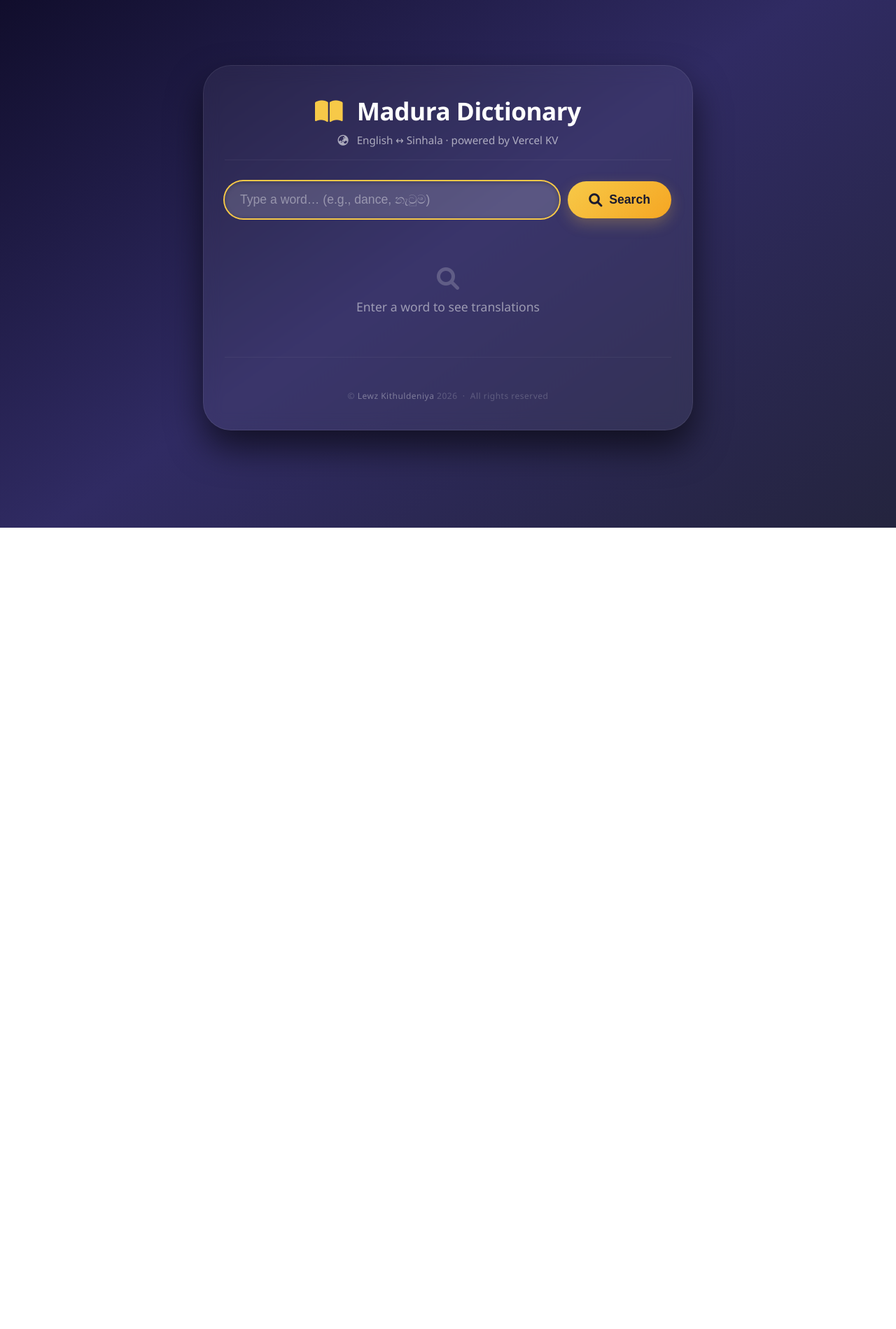
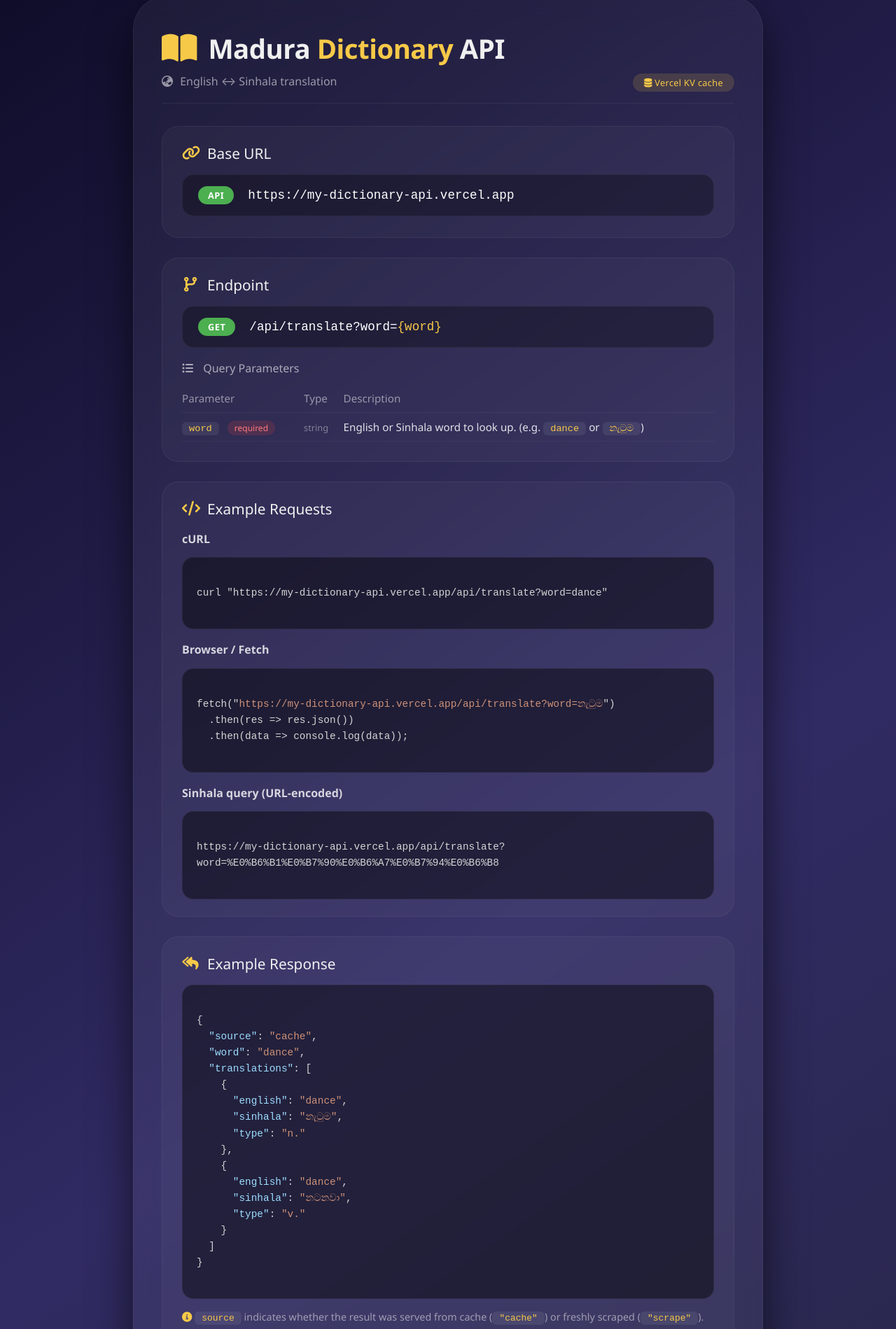
Before and after one commit to itzlewmitha/my-dictionary-api, a website: page index.html in a window 1280 px wide. Shown: the part 46-1945 px from the top of the page at 70% size. Before the commit the page ends 800 px from the top, so only its background shows below. Drawn offline with Linux system fonts and the light colour scheme.

Commit message:
Update index.html

```diff
--- a/index.html
+++ b/index.html
@@ -3,10 +3,11 @@
 <head>
   <meta charset="UTF-8" />
   <meta name="viewport" content="width=device-width, initial-scale=1.0" />
-  <title>Madura Dictionary API</title>
+  <title>Madura Dictionary API · Docs</title>
   <!-- Font Awesome for icons -->
   <link rel="stylesheet" href="https://cdnjs.cloudflare.com/ajax/libs/font-awesome/6.0.0-beta3/css/all.min.css" />
   <style>
+    /* ── Reset & base ── */
     * {
       margin: 0;
       padding: 0;
@@ -14,439 +15,416 @@
     }
 
     body {
-      font-family: 'Segoe UI', Tahoma, Geneva, Verdana, sans-serif;
+      font-family: 'Segoe UI', system-ui, -apple-system, sans-serif;
       background: linear-gradient(145deg, #0f0c29, #302b63, #24243e);
       min-height: 100vh;
+      padding: 40px 20px;
       display: flex;
       justify-content: center;
       align-items: center;
-      padding: 20px;
+      color: #f0f0f0;
     }
 
     .container {
+      max-width: 900px;
+      width: 100%;
       background: rgba(255, 255, 255, 0.05);
-      backdrop-filter: blur(12px);
-      -webkit-backdrop-filter: blur(12px);
-      border-radius: 40px;
-      padding: 40px 30px;
-      max-width: 700px;
-      width: 100%;
-      box-shadow: 0 25px 50px rgba(0, 0, 0, 0.6);
-      border: 1px solid rgba(255, 255, 255, 0.08);
-      transition: all 0.3s ease;
+      backdrop-filter: blur(16px);
+      -webkit-backdrop-filter: blur(16px);
+      border-radius: 48px;
+      padding: 48px 40px;
+      box-shadow: 0 30px 60px rgba(0, 0, 0, 0.6);
+      border: 1px solid rgba(255, 255, 255, 0.06);
     }
 
-    h1 {
-      color: #fff;
-      font-weight: 600;
-      font-size: 2.2rem;
-      text-align: center;
-      letter-spacing: -0.5px;
-      margin-bottom: 8px;
+    /* ── Header ── */
+    .header {
+      display: flex;
+      align-items: center;
+      gap: 16px;
+      margin-bottom: 10px;
     }
 
-    h1 i {
+    .header i {
+      font-size: 2.8rem;
       color: #f7c948;
-      margin-right: 12px;
     }
 
-    .subtitle {
-      text-align: center;
-      color: rgba(255, 255, 255, 0.6);
-      font-size: 0.95rem;
-      margin-bottom: 30px;
-      border-bottom: 1px solid rgba(255, 255, 255, 0.06);
-      padding-bottom: 18px;
+    .header h1 {
+      font-size: 2.4rem;
+      font-weight: 600;
+      letter-spacing: -0.5px;
     }
 
-    .search-box {
-      display: flex;
-      gap: 12px;
-      margin-bottom: 30px;
+    .header h1 span {
+      color: #f7c948;
     }
 
-    .search-box input {
-      flex: 1;
-      padding: 16px 22px;
-      border: none;
-      border-radius: 60px;
-      background: rgba(255, 255, 255, 0.07);
-      backdrop-filter: blur(4px);
-      color: #fff;
-      font-size: 1.1rem;
-      outline: none;
-      transition: 0.3s;
-      box-shadow: inset 0 2px 6px rgba(0,0,0,0.3);
+    .subhead {
+      color: rgba(255, 255, 255, 0.55);
+      font-size: 1rem;
+      margin-bottom: 32px;
+      border-bottom: 1px solid rgba(255, 255, 255, 0.06);
+      padding-bottom: 16px;
+      display: flex;
+      justify-content: space-between;
+      flex-wrap: wrap;
     }
 
-    .search-box input::placeholder {
-      color: rgba(255, 255, 255, 0.4);
-      font-weight: 300;
+    .subhead .badge {
+      background: rgba(247, 201, 72, 0.15);
+      color: #f7c948;
+      padding: 4px 16px;
+      border-radius: 40px;
+      font-size: 0.8rem;
+      font-weight: 500;
+      letter-spacing: 0.3px;
     }
 
-    .search-box input:focus {
-      background: rgba(255, 255, 255, 0.12);
-      box-shadow: 0 0 0 2px #f7c948, inset 0 2px 6px rgba(0,0,0,0.2);
+    /* ── Cards / sections ── */
+    .section {
+      background: rgba(255, 255, 255, 0.03);
+      border-radius: 24px;
+      padding: 24px 28px;
+      margin-bottom: 28px;
+      border: 1px solid rgba(255, 255, 255, 0.05);
+      transition: 0.2s;
     }
 
-    .search-box button {
-      padding: 16px 30px;
-      border: none;
-      border-radius: 60px;
-      background: linear-gradient(135deg, #f7c948, #f5a623);
-      color: #1a1a2e;
-      font-weight: 600;
-      font-size: 1.1rem;
-      cursor: pointer;
-      transition: 0.3s;
+    .section:hover {
+      background: rgba(255, 255, 255, 0.06);
+    }
+
+    .section h2 {
+      font-size: 1.3rem;
+      font-weight: 500;
+      margin-bottom: 16px;
       display: flex;
       align-items: center;
-      gap: 10px;
-      box-shadow: 0 8px 20px rgba(247, 201, 72, 0.25);
+      gap: 12px;
     }
 
-    .search-box button:hover {
-      transform: scale(1.03);
-      box-shadow: 0 12px 28px rgba(247, 201, 72, 0.4);
+    .section h2 i {
+      color: #f7c948;
+      width: 24px;
+      text-align: center;
     }
 
-    .search-box button:active {
-      transform: scale(0.97);
+    .section p, .section li {
+      color: rgba(255, 255, 255, 0.8);
+      line-height: 1.7;
     }
 
-    .search-box button i {
-      font-size: 1.2rem;
+    .section ul {
+      list-style: none;
+      padding-left: 6px;
     }
 
-    /* Results area */
-    .results {
-      margin-top: 20px;
-      min-height: 100px;
+    .section ul li {
+      padding: 6px 0;
+      padding-left: 24px;
+      position: relative;
     }
 
-    .loading {
-      display: none;
-      justify-content: center;
-      align-items: center;
-      gap: 14px;
-      color: rgba(255, 255, 255, 0.7);
-      font-size: 1.1rem;
-      padding: 30px 0;
+    .section ul li::before {
+      content: "▸";
+      position: absolute;
+      left: 0;
+      color: #f7c948;
+      opacity: 0.6;
     }
 
-    .loading .spinner {
-      width: 28px;
-      height: 28px;
-      border: 4px solid rgba(255, 255, 255, 0.1);
-      border-top: 4px solid #f7c948;
-      border-radius: 50%;
-      animation: spin 0.8s linear infinite;
+    /* ── Endpoint box ── */
+    .endpoint-box {
+      background: rgba(0, 0, 0, 0.3);
+      border-radius: 16px;
+      padding: 16px 22px;
+      display: flex;
+      align-items: center;
+      flex-wrap: wrap;
+      gap: 12px 20px;
+      margin: 12px 0 6px;
+      border: 1px solid rgba(255, 255, 255, 0.06);
     }
 
-    @keyframes spin {
-      to { transform: rotate(360deg); }
-    }
-
-    .error {
-      display: none;
-      background: rgba(255, 70, 70, 0.15);
-      border-left: 4px solid #ff4d4d;
-      padding: 16px 20px;
-      border-radius: 12px;
-      color: #ffb3b3;
-      margin: 10px 0;
-    }
-
-    .result-card {
-      background: rgba(255, 255, 255, 0.04);
-      border-radius: 20px;
-      padding: 20px 24px;
-      margin-bottom: 14px;
-      border: 1px solid rgba(255, 255, 255, 0.06);
-      backdrop-filter: blur(4px);
-      transition: 0.2s;
-      display: flex;
-      flex-wrap: wrap;
-      align-items: baseline;
-      gap: 12px 20px;
-    }
-
-    .result-card:hover {
-      background: rgba(255, 255, 255, 0.07);
-    }
-
-    .result-card .english {
-      font-size: 1.2rem;
-      font-weight: 500;
+    .endpoint-box .method {
+      background: #4caf50;
       color: #fff;
-      display: flex;
-      align-items: center;
-      gap: 6px;
-    }
-
-    .result-card .english i {
-      color: #4a9eff;
-      font-size: 1rem;
-    }
-
-    .result-card .sinhala {
-      font-size: 1.3rem;
-      font-weight: 600;
-      color: #f7c948;
-      direction: ltr;
-      font-family: 'Noto Sans Sinhala', 'Segoe UI', sans-serif;
-    }
-
-    .result-card .type {
+      font-weight: 700;
       font-size: 0.8rem;
-      background: rgba(247, 201, 72, 0.15);
-      color: #f7c948;
-      padding: 2px 12px;
+      padding: 4px 14px;
       border-radius: 40px;
-      font-weight: 500;
-      text-transform: lowercase;
-      margin-left: auto;
-    }
-
-    .result-card .badge {
-      font-size: 0.7rem;
-      background: rgba(255,255,255,0.06);
-      color: rgba(255,255,255,0.4);
-      padding: 2px 10px;
-      border-radius: 20px;
-      white-space: nowrap;
-    }
-
-    .no-results {
-      display: none;
-      color: rgba(255, 255, 255, 0.5);
-      text-align: center;
-      padding: 40px 0;
-      font-size: 1.1rem;
-    }
-
-    .source-info {
-      text-align: right;
-      font-size: 0.75rem;
-      color: rgba(255, 255, 255, 0.25);
-      margin-top: 20px;
-      border-top: 1px solid rgba(255, 255, 255, 0.05);
-      padding-top: 16px;
-    }
-
-    .footer {
-      margin-top: 30px;
-      text-align: center;
-      color: rgba(255, 255, 255, 0.2);
-      font-size: 0.75rem;
       letter-spacing: 0.5px;
     }
 
-    .footer span {
-      color: rgba(255, 255, 255, 0.35);
+    .endpoint-box .url {
+      font-family: 'Fira Code', 'Courier New', monospace;
+      font-size: 1.1rem;
+      color: #fff;
+      word-break: break-all;
     }
 
-    /* Mobile responsive */
-    @media (max-width: 500px) {
+    .endpoint-box .url span {
+      color: #f7c948;
+    }
+
+    /* ── Code blocks ── */
+    .code-block {
+      background: rgba(0, 0, 0, 0.45);
+      border-radius: 16px;
+      padding: 16px 20px;
+      margin-top: 12px;
+      overflow-x: auto;
+      font-family: 'Fira Code', 'Courier New', monospace;
+      font-size: 0.9rem;
+      line-height: 1.6;
+      border: 1px solid rgba(255, 255, 255, 0.05);
+      white-space: pre-wrap;
+      word-break: break-word;
+      color: #d4d4d4;
+    }
+
+    .code-block .key {
+      color: #9cdcfe;
+    }
+    .code-block .string {
+      color: #ce9178;
+    }
+    .code-block .number {
+      color: #b5cea8;
+    }
+    .code-block .comment {
+      color: #6a9955;
+    }
+    .code-block .tag {
+      color: #569cd6;
+    }
+
+    .inline-code {
+      background: rgba(255, 255, 255, 0.07);
+      padding: 2px 10px;
+      border-radius: 6px;
+      font-family: 'Fira Code', monospace;
+      font-size: 0.9em;
+      color: #f7c948;
+    }
+
+    /* ── Table for parameters ── */
+    .param-table {
+      width: 100%;
+      border-collapse: collapse;
+      margin: 12px 0 4px;
+      font-size: 0.95rem;
+    }
+
+    .param-table th {
+      text-align: left;
+      padding: 10px 12px 10px 0;
+      color: rgba(255, 255, 255, 0.5);
+      font-weight: 500;
+      border-bottom: 1px solid rgba(255, 255, 255, 0.06);
+    }
+
+    .param-table td {
+      padding: 10px 12px 10px 0;
+      border-bottom: 1px solid rgba(255, 255, 255, 0.04);
+      color: rgba(255, 255, 255, 0.85);
+    }
+
+    .param-table .required {
+      color: #ff7b7b;
+      font-weight: 500;
+      font-size: 0.75rem;
+      background: rgba(255, 70, 70, 0.15);
+      padding: 2px 10px;
+      border-radius: 40px;
+      margin-left: 8px;
+    }
+
+    .param-table .type {
+      color: rgba(255, 255, 255, 0.4);
+      font-size: 0.8rem;
+      font-weight: 400;
+    }
+
+    /* ── Footer ── */
+    .footer {
+      margin-top: 40px;
+      text-align: center;
+      color: rgba(255, 255, 255, 0.2);
+      font-size: 0.85rem;
+      border-top: 1px solid rgba(255, 255, 255, 0.04);
+      padding-top: 24px;
+    }
+
+    .footer span {
+      color: rgba(255, 255, 255, 0.4);
+    }
+
+    .footer i {
+      color: #f7c948;
+      margin: 0 4px;
+    }
+
+    /* ── Responsive ── */
+    @media (max-width: 600px) {
       .container {
-        padding: 24px 18px;
+        padding: 28px 18px;
+        border-radius: 28px;
       }
-      .search-box {
-        flex-direction: column;
-      }
-      .search-box button {
-        justify-content: center;
-      }
-      h1 {
+      .header h1 {
         font-size: 1.8rem;
       }
-      .result-card {
+      .header i {
+        font-size: 2.2rem;
+      }
+      .section {
+        padding: 18px 16px;
+      }
+      .endpoint-box {
         flex-direction: column;
-        align-items: stretch;
-        gap: 6px;
+        align-items: flex-start;
       }
-      .result-card .type {
-        margin-left: 0;
-        align-self: flex-start;
+      .param-table th, .param-table td {
+        padding-right: 6px;
+        font-size: 0.85rem;
       }
     }
   </style>
 </head>
 <body>
   <div class="container">
-    <h1>
-      <i class="fas fa-book-open"></i> Madura Dictionary
-    </h1>
-    <div class="subtitle">
-      <i class="fas fa-globe-asia" style="margin-right: 8px;"></i>
-      English ↔ Sinhala · powered by Vercel KV
+
+    <!-- Header -->
+    <div class="header">
+      <i class="fas fa-book-open"></i>
+      <h1>Madura <span>Dictionary</span> API</h1>
+    </div>
+    <div class="subhead">
+      <span><i class="fas fa-globe-asia" style="margin-right: 6px;"></i> English ↔ Sinhala translation</span>
+      <span class="badge"><i class="fas fa-database"></i> Vercel KV cache</span>
     </div>
 
-    <!-- Search -->
-    <div class="search-box">
-      <input type="text" id="wordInput" placeholder="Type a word… (e.g., dance, නැටුම)" />
-      <button id="searchBtn">
-        <i class="fas fa-search"></i> Search
-      </button>
+    <!-- Base URL -->
+    <div class="section">
+      <h2><i class="fas fa-link"></i> Base URL</h2>
+      <div class="endpoint-box">
+        <span class="method">API</span>
+        <span class="url">https://my-dictionary-api.vercel.app</span>
+      </div>
     </div>
 
-    <!-- Loading -->
-    <div class="loading" id="loadingIndicator">
-      <div class="spinner"></div>
-      <span>Fetching translations…</span>
+    <!-- Endpoint -->
+    <div class="section">
+      <h2><i class="fas fa-code-branch"></i> Endpoint</h2>
+      <div class="endpoint-box">
+        <span class="method">GET</span>
+        <span class="url">/api/translate?word=<span>{word}</span></span>
+      </div>
+
+      <h3 style="font-weight: 400; font-size: 1rem; margin: 18px 0 10px; color: rgba(255,255,255,0.6);">
+        <i class="fas fa-list-ul" style="margin-right: 10px;"></i> Query Parameters
+      </h3>
+      <table class="param-table">
+        <thead>
+          <tr>
+            <th>Parameter</th>
+            <th>Type</th>
+            <th>Description</th>
+          </tr>
+        </thead>
+        <tbody>
+          <tr>
+            <td><span class="inline-code">word</span> <span class="required">required</span></td>
+            <td><span class="type">string</span></td>
+            <td>English or Sinhala word to look up. (e.g. <span class="inline-code">dance</span> or <span class="inline-code">නැටුම</span>)</td>
+          </tr>
+        </tbody>
+      </table>
     </div>
 
-    <!-- Error -->
-    <div class="error" id="errorMessage">
-      <i class="fas fa-exclamation-circle" style="margin-right: 12px;"></i>
-      <span id="errorText">Something went wrong.</span>
+    <!-- Example Requests -->
+    <div class="section">
+      <h2><i class="fas fa-code"></i> Example Requests</h2>
+
+      <p style="margin-bottom: 8px;"><strong>cURL</strong></p>
+      <div class="code-block">
+curl "https://my-dictionary-api.vercel.app/api/translate?word=dance"
+      </div>
+
+      <p style="margin: 16px 0 8px;"><strong>Browser / Fetch</strong></p>
+      <div class="code-block">
+fetch("<span class="string">https://my-dictionary-api.vercel.app/api/translate?word=නැටුම</span>")
+  .then(res => res.json())
+  .then(data => console.log(data));
+      </div>
+
+      <p style="margin: 16px 0 8px;"><strong>Sinhala query (URL‑encoded)</strong></p>
+      <div class="code-block">
+https://my-dictionary-api.vercel.app/api/translate?word=%E0%B6%B1%E0%B7%90%E0%B6%A7%E0%B7%94%E0%B6%B8
+      </div>
     </div>
 
-    <!-- Results container -->
-    <div class="results" id="resultsContainer">
-      <div class="no-results" id="noResults">
-        <i class="fas fa-search" style="font-size: 2rem; display: block; margin-bottom: 12px; opacity: 0.4;"></i>
-        Enter a word to see translations
+    <!-- Example Response -->
+    <div class="section">
+      <h2><i class="fas fa-reply-all"></i> Example Response</h2>
+      <div class="code-block">
+{
+  <span class="key">"source"</span>: <span class="string">"cache"</span>,
+  <span class="key">"word"</span>: <span class="string">"dance"</span>,
+  <span class="key">"translations"</span>: [
+    {
+      <span class="key">"english"</span>: <span class="string">"dance"</span>,
+      <span class="key">"sinhala"</span>: <span class="string">"නැටුම"</span>,
+      <span class="key">"type"</span>: <span class="string">"n."</span>
+    },
+    {
+      <span class="key">"english"</span>: <span class="string">"dance"</span>,
+      <span class="key">"sinhala"</span>: <span class="string">"නටනවා"</span>,
+      <span class="key">"type"</span>: <span class="string">"v."</span>
+    }
+  ]
+}
       </div>
-      <!-- Dynamic cards will be inserted here -->
-      <div id="resultList"></div>
+
+      <p style="margin-top: 14px; color: rgba(255,255,255,0.5); font-size: 0.9rem;">
+        <i class="fas fa-info-circle" style="color: #f7c948;"></i>
+        <span class="inline-code">source</span> indicates whether the result was served from cache (<span class="inline-code">"cache"</span>) or freshly scraped (<span class="inline-code">"scrape"</span>).
+      </p>
     </div>
 
-    <div class="source-info" id="sourceInfo"></div>
+    <!-- Errors -->
+    <div class="section">
+      <h2><i class="fas fa-exclamation-triangle"></i> Error Responses</h2>
+      <p>If something goes wrong, the API returns a <span class="inline-code">500</span> or <span class="inline-code">400</span> status with a JSON error object:</p>
+      <div class="code-block" style="margin-top: 10px;">
+{
+  <span class="key">"error"</span>: <span class="string">"Failed to fetch translation"</span>,
+  <span class="key">"details"</span>: <span class="string">"No translations found for \"xyz\""</span>
+}
+      </div>
+      <ul style="margin-top: 14px;">
+        <li><span class="inline-code">400</span> – Missing <span class="inline-code">word</span> parameter.</li>
+        <li><span class="inline-code">404</span> – (not used, but could be if route not found).</li>
+        <li><span class="inline-code">500</span> – Scraping failed, network issues, or no translations.</li>
+      </ul>
+    </div>
+
+    <!-- Caching & Rate Limits -->
+    <div class="section">
+      <h2><i class="fas fa-bolt"></i> Caching &amp; Performance</h2>
+      <ul>
+        <li><strong>Vercel KV</strong> stores each word’s translation for <strong>7 days</strong>.</li>
+        <li>First request for a word fetches from Madura Online (scrape). Subsequent requests are served from cache – <strong>lightning fast</strong>.</li>
+        <li>No explicit rate limits, but please use responsibly. The cache reduces load on the source website.</li>
+      </ul>
+    </div>
+
+    <!-- Footer -->
     <div class="footer">
-      © <span>Lewz Kithuldeniya</span> 2026 &nbsp;·&nbsp; All rights reserved
+      <i class="fas fa-crown"></i> © <span>Lewz Kithuldeniya</span> 2026 &nbsp;·&nbsp; All rights reserved
     </div>
+
   </div>
-
-  <script>
-    (function() {
-      const API_BASE = 'https://my-dictionary-api.vercel.app';
-      const ENDPOINT = '/api/translate';
-
-      const wordInput = document.getElementById('wordInput');
-      const searchBtn = document.getElementById('searchBtn');
-      const loadingIndicator = document.getElementById('loadingIndicator');
-      const errorMessage = document.getElementById('errorMessage');
-      const errorText = document.getElementById('errorText');
-      const resultList = document.getElementById('resultList');
-      const noResults = document.getElementById('noResults');
-      const sourceInfo = document.getElementById('sourceInfo');
-
-      // Helper to clear previous results
-      function clearResults() {
-        resultList.innerHTML = '';
-        noResults.style.display = 'none';
-        sourceInfo.textContent = '';
-        errorMessage.style.display = 'none';
-      }
-
-      // Show loading
-      function setLoading(loading) {
-        loadingIndicator.style.display = loading ? 'flex' : 'none';
-      }
-
-      // Display error
-      function showError(msg) {
-        errorText.textContent = msg || 'Failed to fetch translations. Please try again.';
-        errorMessage.style.display = 'flex';
-        setLoading(false);
-      }
-
-      // Render translation cards
-      function renderTranslations(data) {
-        clearResults();
-        setLoading(false);
-
-        if (!data.translations || data.translations.length === 0) {
-          noResults.style.display = 'block';
-          noResults.innerHTML = `<i class="fas fa-exclamation-triangle" style="font-size: 2rem; display: block; margin-bottom: 12px; opacity: 0.5;"></i> No translations found for “${data.word}”`;
-          return;
-        }
-
-        // Show source
-        const sourceText = data.source === 'cache' ? '⚡ Cached' : '🌐 Fresh from Madura Online';
-        sourceInfo.textContent = `Source: ${sourceText}`;
-
-        // Build cards
-        data.translations.forEach(trans => {
-          const card = document.createElement('div');
-          card.className = 'result-card';
-
-          const engDiv = document.createElement('div');
-          engDiv.className = 'english';
-          engDiv.innerHTML = `<i class="fas fa-language"></i> ${trans.english || '—'}`;
-
-          const sinDiv = document.createElement('div');
-          sinDiv.className = 'sinhala';
-          sinDiv.textContent = trans.sinhala || '—';
-
-          const typeSpan = document.createElement('span');
-          typeSpan.className = 'type';
-          typeSpan.textContent = trans.type || '';
-
-          card.appendChild(engDiv);
-          card.appendChild(sinDiv);
-          if (trans.type) card.appendChild(typeSpan);
-
-          resultList.appendChild(card);
-        });
-      }
-
-      // Perform search
-      async function performSearch(word) {
-        if (!word || word.trim() === '') {
-          showError('Please enter a word.');
-          return;
-        }
-
-        const trimmed = word.trim();
-        clearResults();
-        setLoading(true);
-        errorMessage.style.display = 'none';
-
-        try {
-          const url = `${API_BASE}${ENDPOINT}?word=${encodeURIComponent(trimmed)}`;
-          const response = await fetch(url);
-
-          if (!response.ok) {
-            let errMsg = `Server responded with ${response.status}`;
-            try {
-              const errJson = await response.json();
-              if (errJson.details) errMsg = errJson.details;
-              else if (errJson.error) errMsg = errJson.error;
-            } catch (_) { /* ignore */ }
-            throw new Error(errMsg);
-          }
-
-          const data = await response.json();
-          renderTranslations(data);
-        } catch (err) {
-          showError(err.message || 'Network error. Please try again.');
-        } finally {
-          setLoading(false);
-        }
-      }
-
-      // Event listeners
-      searchBtn.addEventListener('click', () => {
-        performSearch(wordInput.value);
-      });
-
-      wordInput.addEventListener('keydown', (e) => {
-        if (e.key === 'Enter') {
-          e.preventDefault();
-          performSearch(wordInput.value);
-        }
-      });
-
-      // Optionally auto-focus
-      wordInput.focus();
-
-      // On page load, show a default message
-      clearResults();
-      noResults.style.display = 'block';
-      noResults.innerHTML = `<i class="fas fa-search" style="font-size: 2rem; display: block; margin-bottom: 12px; opacity: 0.4;"></i> Enter a word to see translations`;
-    })();
-  </script>
 </body>
 </html>
```
